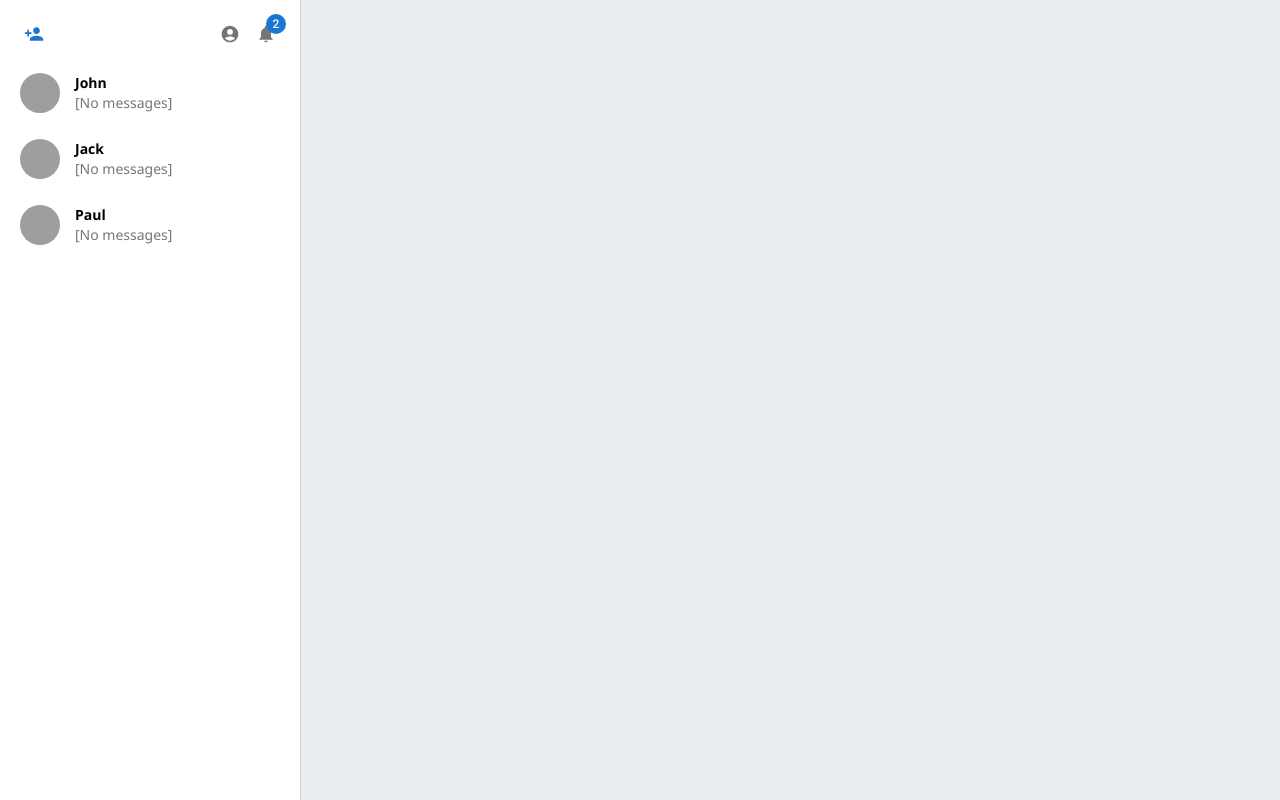
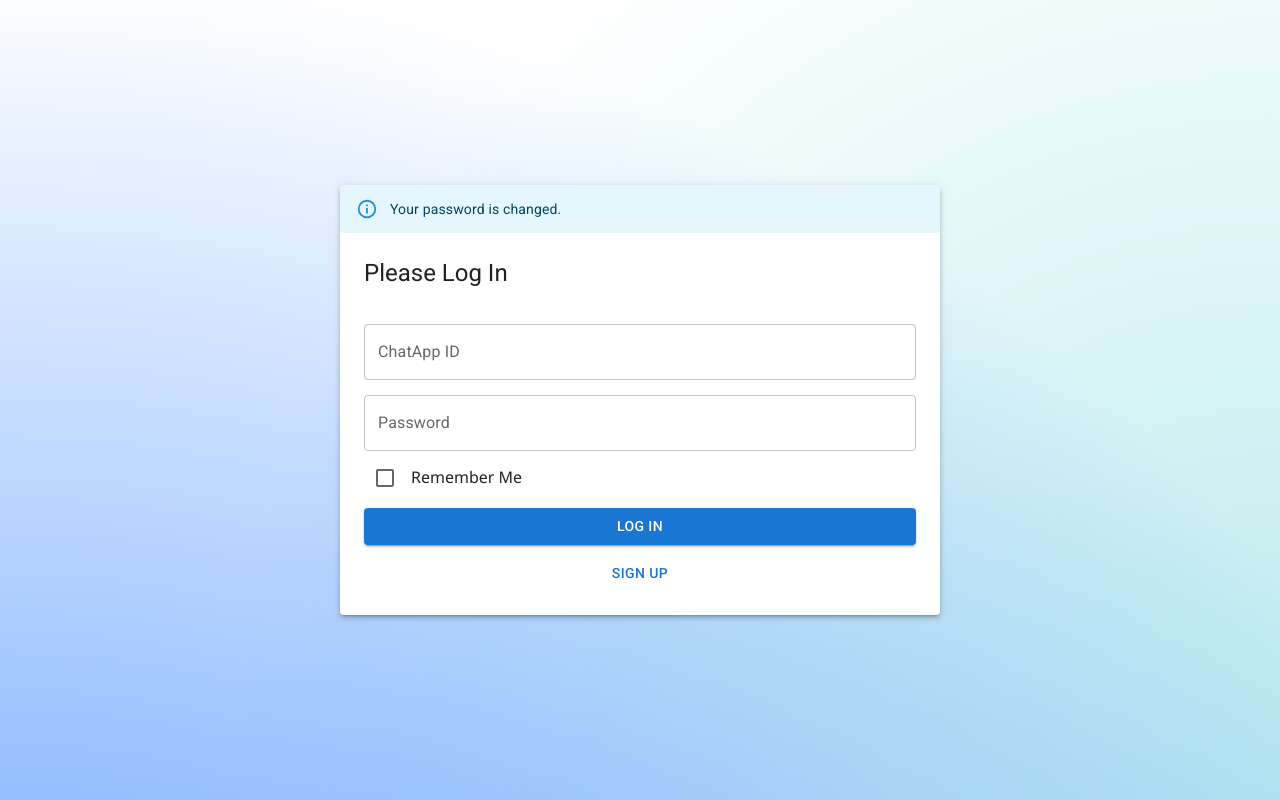
Before and after one commit to StephenChips/ChatApp, a React (Vite) app: page /login in a window 1280 px wide. Before the commit this address led to /. Built offline with nearby package versions, Linux system fonts and the light colour scheme; grey boxes are pictures that could not be loaded.

Commit message:
Finished the Login Page's UI.

```diff
--- a/index.css
+++ b/index.css
@@ -7,4 +7,11 @@ body {
   font-family: "Segoe UI", Tahoma, Geneva, Verdana, sans-serif;
   --primary-theme-color: rgba(33, 167, 245, 0.877);
   overflow: hidden;
+  height: 100%;
+  width: 100%;
 }
+
+#root {
+  height: 100%;
+  width: 100%;
+}
--- a/src/pages/Login/Login.tsx
+++ b/src/pages/Login/Login.tsx
@@ -1,17 +1,95 @@
-import { Box } from "@mui/material";
+import {
+  Alert,
+  Box,
+  Button,
+  Card,
+  Checkbox,
+  TextField,
+  Typography,
+} from "@mui/material";
 import { useLogin } from "../hooks";
 import { NavigateEffect } from "../../components/NavigateEffect";
 
 export function Login() {
-    const { loggedIn } = useLogin()
+  const { loggedIn } = useLogin();
 
-    if (loggedIn) {
-        return <NavigateEffect to="/" />
-    }
+  if (loggedIn) {
+    return <NavigateEffect to="/" />;
+  }
 
-    return (
-        <Box>
-            Login
+  return (
+    <Box
+      sx={{
+        width: "100%",
+        height: "100%",
+        background: `
+            radial-gradient(circle at 0% 200%, #2D7FFF 0%, rgba(255,255,255,0) 80%),
+            radial-gradient(circle at 100% 100%, rgb(185, 234, 237) 0%, rgba(0,0,0,0) 70%)
+        `,
+        position: "relative",
+      }}
+    >
+      <Card
+        elevation={3}
+        sx={{
+          width: "50%",
+          height: "430px",
+          maxWidth: "600px",
+          position: "absolute",
+          left: 0,
+          right: 0,
+          top: 0,
+          bottom: 0,
+          margin: "auto",
+          display: "flex",
+          flexDirection: "column",
+        }}
+      >
+        <Alert severity="info">Your password is changed.</Alert>
+        <Box
+          sx={{
+            margin: 3,
+            display: "flex",
+            flexDirection: "column",
+            flex: 1
+          }}
+        >
+          <Typography variant="h5" marginBottom="auto">
+            Please Log In
+          </Typography>
+          <TextField
+            id="chatapp-id"
+            label="ChatApp ID"
+            variant="outlined"
+            fullWidth
+            sx={{
+              marginBottom: "15px",
+            }}
+          />
+          <TextField
+            id="password"
+            label="Password"
+            variant="outlined"
+            sx={{
+              marginBottom: "5px",
+            }}
+            fullWidth
+            InputProps={{
+              type: "password",
+            }}
+          />
+          <Box display="flex" alignItems="center" marginBottom="10px">
+            <Checkbox
+              sx={{ transform: "translateY(1px)", marginRight: "5px" }}
+            />
+            <span>Remember Me</span>
+          </Box>
+          <Button fullWidth variant="contained" sx={{ marginBottom: "10px" }}>
+            Log In
+          </Button>
+          <Button fullWidth>Sign Up</Button>
         </Box>
-    )
+      </Card>
+    </Box>
+  );
 }
--- a/src/store/appUser.ts
+++ b/src/store/appUser.ts
@@ -7,17 +7,17 @@ export type AppUserStore = {
   loginToken?: string;
 };
 
-const initialState: AppUserStore = {
-  appUser: {
-    id: 0,
-    name: "John Wick",
-    avatarURL:
-      "https://fastly.picsum.photos/id/469/50/50.jpg?hmac=Wf4YHv-NPz_PHpK4sTzxM9tro8-_pomifQGnTv15x1E",
-  },
-  loginToken: "12344566785433456",
-};
+// const initialState: AppUserStore = {
+//   appUser: {
+//     id: 0,
+//     name: "John Wick",
+//     avatarURL:
+//       "https://fastly.picsum.photos/id/469/50/50.jpg?hmac=Wf4YHv-NPz_PHpK4sTzxM9tro8-_pomifQGnTv15x1E",
+//   },
+//   loginToken: "12344566785433456",
+// };
 
-// const initialState: AppUserStore = {}
+const initialState: AppUserStore = {}
 
 const usersSlice = createSlice({
   name: "appUser",
```
